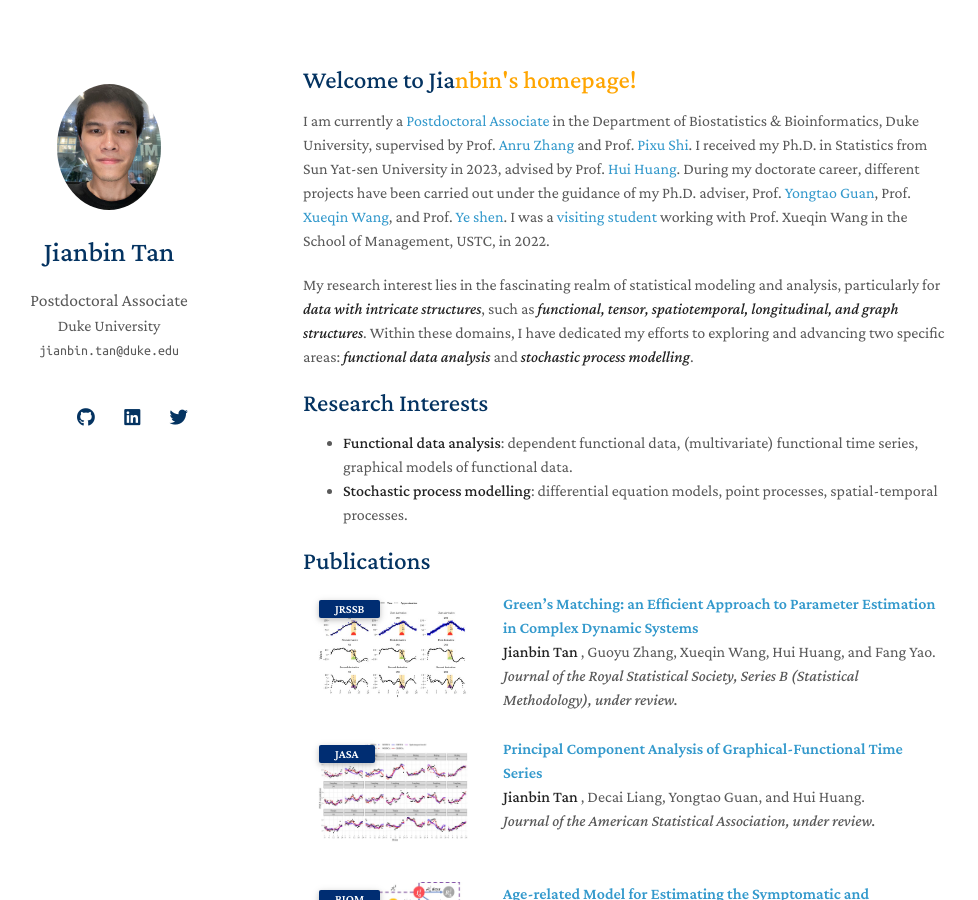
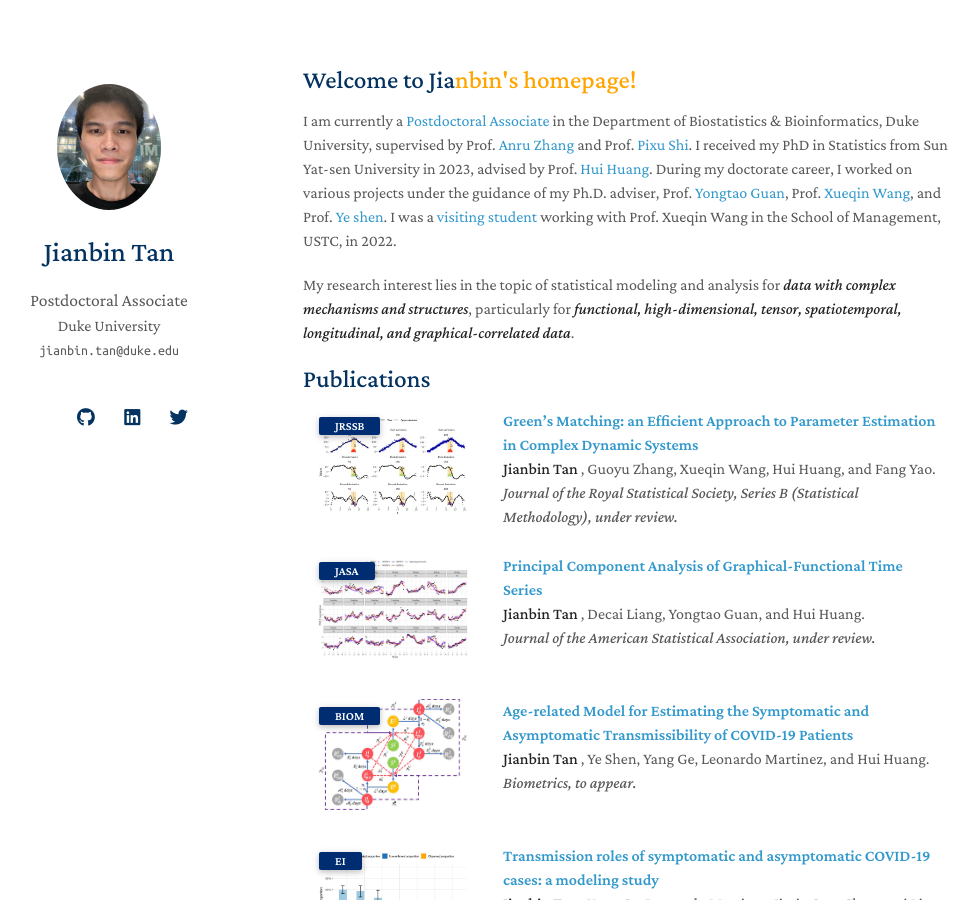
Before and after one commit to Tan-jianbin/Tan-jianbin.github.io, a Jekyll site: the page built from index.md, in a window 1280 px wide and 900 px high. Shown: the whole window, without its empty margins (167-1145 px from the left). Built offline with Jekyll 4.4.1, drawn with Linux system fonts in a browser that asks for light colours; nearby versions of some CDN libraries; a style sheet for code colours, icons or effects is not loaded; our own code applies the rules of GitHub Pages for plain Markdown files.

Commit message:
Update index.md

```diff
--- a/index.md
+++ b/index.md
@@ -4,14 +4,9 @@
 
 ## Welcome to Jia<n style="color: orange;">nbin's homepage!
 
-I am currently a [Postdoctoral Associate](https://biostat.duke.edu/profile/jianbin-tan) in the Department of Biostatistics & Bioinformatics, Duke University, supervised by Prof. [Anru Zhang](https://anruzhang.github.io) and Prof. [Pixu Shi](https://pixushi.github.io). I received my Ph.D. in Statistics from Sun Yat-sen University in 2023, advised by Prof. [Hui Huang](https://math.sysu.edu.cn/teacher/485). During my doctorate career, different projects have been carried out under the guidance of my Ph.D. adviser, Prof. [Yongtao Guan](https://people.miami.edu/profile/yguan@miami.edu),  Prof. [Xueqin Wang](https://bs.ustc.edu.cn/english/profile.php?id=650), and Prof. [Ye shen](https://publichealth.uga.edu/faculty-member/ye-shen/). I was a [visiting student](https://statlab905.github.io/author/jianbin-tan/) working with Prof. Xueqin Wang in the School of Management, USTC, in 2022.
+I am currently a [Postdoctoral Associate](https://biostat.duke.edu/profile/jianbin-tan) in the Department of Biostatistics & Bioinformatics, Duke University, supervised by Prof. [Anru Zhang](https://anruzhang.github.io) and Prof. [Pixu Shi](https://pixushi.github.io). I received my PhD in Statistics from Sun Yat-sen University in 2023, advised by Prof. [Hui Huang](https://math.sysu.edu.cn/teacher/485). During my doctorate career, I worked on various projects under the guidance of my Ph.D. adviser, Prof. [Yongtao Guan](https://people.miami.edu/profile/yguan@miami.edu),  Prof. [Xueqin Wang](https://bs.ustc.edu.cn/english/profile.php?id=650), and Prof. [Ye shen](https://publichealth.uga.edu/faculty-member/ye-shen/). I was a [visiting student](https://statlab905.github.io/author/jianbin-tan/) working with Prof. Xueqin Wang in the School of Management, USTC, in 2022.
 
-My research interest lies in the fascinating realm of statistical modeling and analysis, particularly for ***data with intricate structures***, such as ***functional, tensor, spatiotemporal, longitudinal, and graph structures***. Within these domains, I have dedicated my efforts to exploring and advancing two specific areas: ***functional data analysis*** and ***stochastic process modelling***.
-
-## Research Interests
-
-- **Functional data analysis**: dependent functional data, (multivariate) functional time series, graphical models of functional data.
-- **Stochastic process modelling**: differential equation models, point processes, spatial-temporal processes.
+My research interest lies in the topic of statistical modeling and analysis for ***data with complex mechanisms and structures***, particularly for  ***functional, high-dimensional, tensor, spatiotemporal, longitudinal, and graphical-correlated data***.
 
 
 {% include_relative _includes/publications.md %}
```
